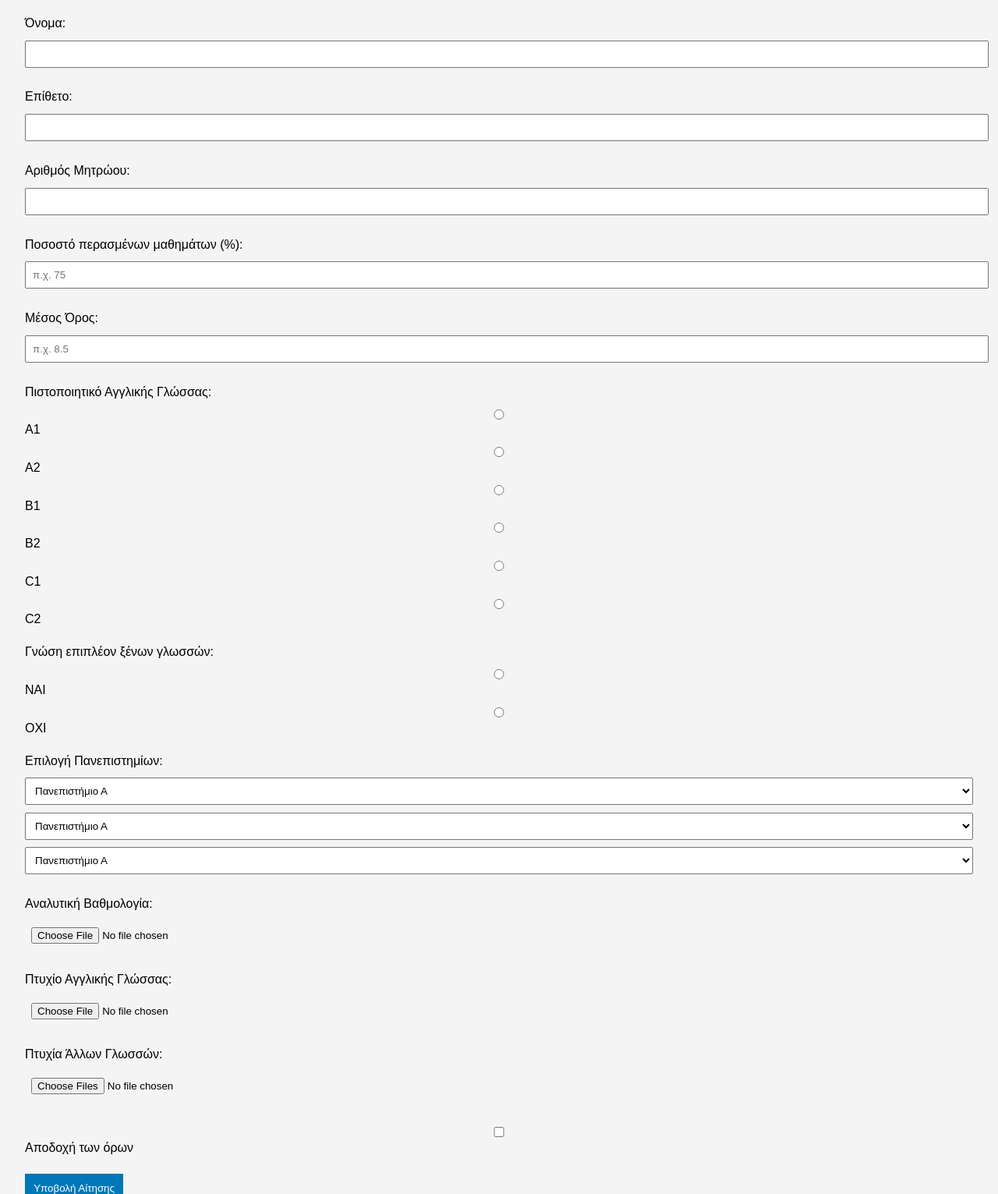
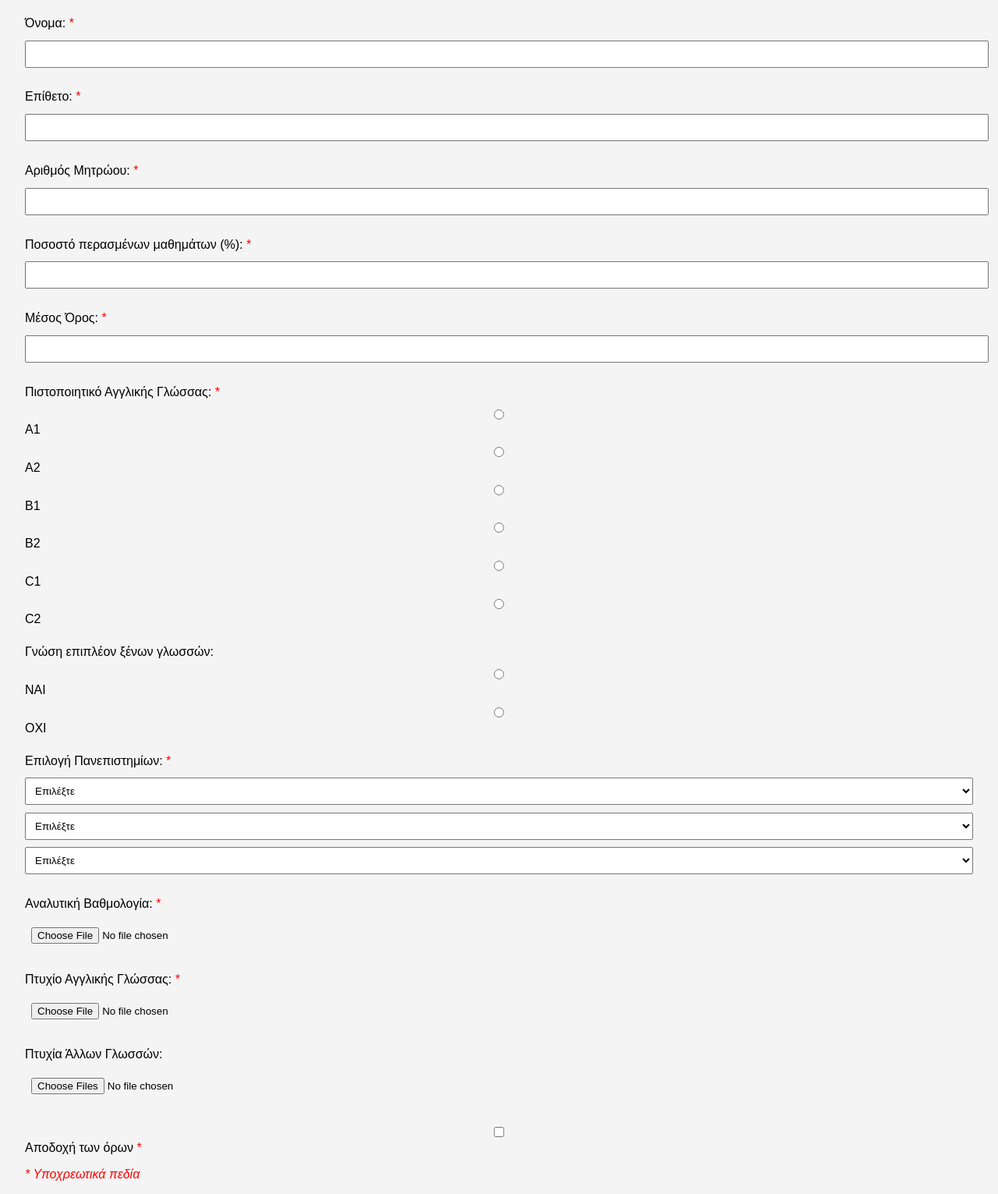
Before and after one commit to ParasMarios/erasmus-web-app, a website: page public/application.html in a window 1280 px wide. Shown: the part 229-1760 px from the top of the page at 78% size. Drawn offline with Linux system fonts and the light colour scheme; no server answers; sample sign-in values are in the browser's storage.

Commit message:
Add required fields and validation to application form

```diff
--- a/public/application.html
+++ b/public/application.html
@@ -19,37 +19,37 @@
     </nav>
     <div class="content">
         <h2>Συμπληρώστε την αίτηση μετακίνησης</h2>
-        <form>
+        <form id="applicationForm">
             <div class="form-section">
-                <label for="first_name">Όνομα:</label>
-                <input type="text" id="first_name" name="first_name" readonly>
+                <label for="first_name">Όνομα: <span style="color:red">*</span></label>
+                <input type="text" id="first_name" name="first_name" readonly required>
             </div>
 
             <div class="form-section">
-                <label for="last_name">Επίθετο:</label>
-                <input type="text" id="last_name" name="last_name" readonly>
+                <label for="last_name">Επίθετο: <span style="color:red">*</span></label>
+                <input type="text" id="last_name" name="last_name" readonly required>
             </div>
 
             <div class="form-section">
-                <label for="student_id">Αριθμός Μητρώου:</label>
-                <input type="text" id="student_id" name="student_id" readonly>
+                <label for="student_id">Αριθμός Μητρώου: <span style="color:red">*</span></label>
+                <input type="text" id="student_id" name="student_id" readonly required>
             </div>
 
             <div class="form-section">
-                <label for="passed_percentage">Ποσοστό περασμένων μαθημάτων (%):</label>
-                <input type="number" id="passed_percentage" min="0" max="100" name="passed_percentage"
-                    placeholder="π.χ. 75">
+                <label for="passed_percentage">Ποσοστό περασμένων μαθημάτων (%): <span
+                        style="color:red">*</span></label>
+                <input type="number" id="passed_percentage" min="0" max="100" name="passed_percentage" required>
             </div>
 
             <div class="form-section">
-                <label for="average">Μέσος Όρος:</label>
-                <input type="number" id="average" step="0.01" name="average" placeholder="π.χ. 8.5">
+                <label for="average">Μέσος Όρος: <span style="color:red">*</span></label>
+                <input type="number" id="average" step="0.01" name="average" required>
             </div>
 
             <div class="form-section">
-                <label>Πιστοποιητικό Αγγλικής Γλώσσας:</label>
+                <label>Πιστοποιητικό Αγγλικής Γλώσσας: <span style="color:red">*</span></label>
                 <div>
-                    <label><input type="radio" name="english" value="A1"> A1</label>
+                    <label><input type="radio" name="english" value="A1" required> A1</label>
                     <label><input type="radio" name="english" value="A2"> A2</label>
                     <label><input type="radio" name="english" value="B1"> B1</label>
                     <label><input type="radio" name="english" value="B2"> B2</label>
@@ -67,18 +67,21 @@
             </div>
 
             <div class="form-section">
-                <label>Επιλογή Πανεπιστημίων:</label>
-                <select name="uni1">
+                <label>Επιλογή Πανεπιστημίων: <span style="color:red">*</span></label>
+                <select name="uni1" required>
+                    <option value="">Επιλέξτε</option>
                     <option>Πανεπιστήμιο Α</option>
                     <option>Πανεπιστήμιο Β</option>
                     <option>Πανεπιστήμιο Γ</option>
                 </select>
-                <select name="uni2">
+                <select name="uni2" required>
+                    <option value="">Επιλέξτε</option>
                     <option>Πανεπιστήμιο Α</option>
                     <option>Πανεπιστήμιο Β</option>
                     <option>Πανεπιστήμιο Γ</option>
                 </select>
-                <select name="uni3">
+                <select name="uni3" required>
+                    <option value="">Επιλέξτε</option>
                     <option>Πανεπιστήμιο Α</option>
                     <option>Πανεπιστήμιο Β</option>
                     <option>Πανεπιστήμιο Γ</option>
@@ -86,13 +89,13 @@
             </div>
 
             <div class="form-section">
-                <label for="grades">Αναλυτική Βαθμολογία:</label>
-                <input type="file" id="grades" name="grades">
+                <label for="grades">Αναλυτική Βαθμολογία: <span style="color:red">*</span></label>
+                <input type="file" id="grades" name="grades" required>
             </div>
 
             <div class="form-section">
-                <label for="english_certificate">Πτυχίο Αγγλικής Γλώσσας:</label>
-                <input type="file" id="english_certificate" name="english_certificate">
+                <label for="english_certificate">Πτυχίο Αγγλικής Γλώσσας: <span style="color:red">*</span></label>
+                <input type="file" id="english_certificate" name="english_certificate" required>
             </div>
 
             <div class="form-section">
@@ -102,17 +105,21 @@
 
             <div class="form-section">
                 <label>
-                    <input type="checkbox" name="terms"> Αποδοχή των όρων
+                    <input type="checkbox" name="terms" required> Αποδοχή των όρων <span style="color:red">*</span>
                 </label>
             </div>
 
+            <p style="color: red; font-style: italic; margin-top: 1rem;">
+                * Υποχρεωτικά πεδία
+            </p>
+
             <button type="submit" class="submit-btn">Υποβολή Αίτησης</button>
         </form>
+
     </div>
     <script>
         document.addEventListener("DOMContentLoaded", async function () {
             const username = localStorage.getItem("username");
-
             if (!username) {
                 alert("Δεν βρέθηκε σύνδεση χρήστη. Μεταφορά στην είσοδο.");
                 window.location.href = "login.html";
@@ -138,11 +145,16 @@
                 console.error("Σφάλμα fetch:", err);
             }
 
-            // Αυτόματος υπολογισμός ποσοστού
-            const percentDisplay = document.getElementById("percentage_display");
+            // Έλεγχος υποχρεωτικών πεδίων
+            document.getElementById("applicationForm").addEventListener("submit", function (e) {
+                if (!this.checkValidity()) {
+                    e.preventDefault();
+                    alert("Παρακαλώ συμπληρώστε όλα τα υποχρεωτικά πεδία.");
+                }
+            });
         });
+    </script>
 
-    </script>
 </body>
 
 </html>
```
